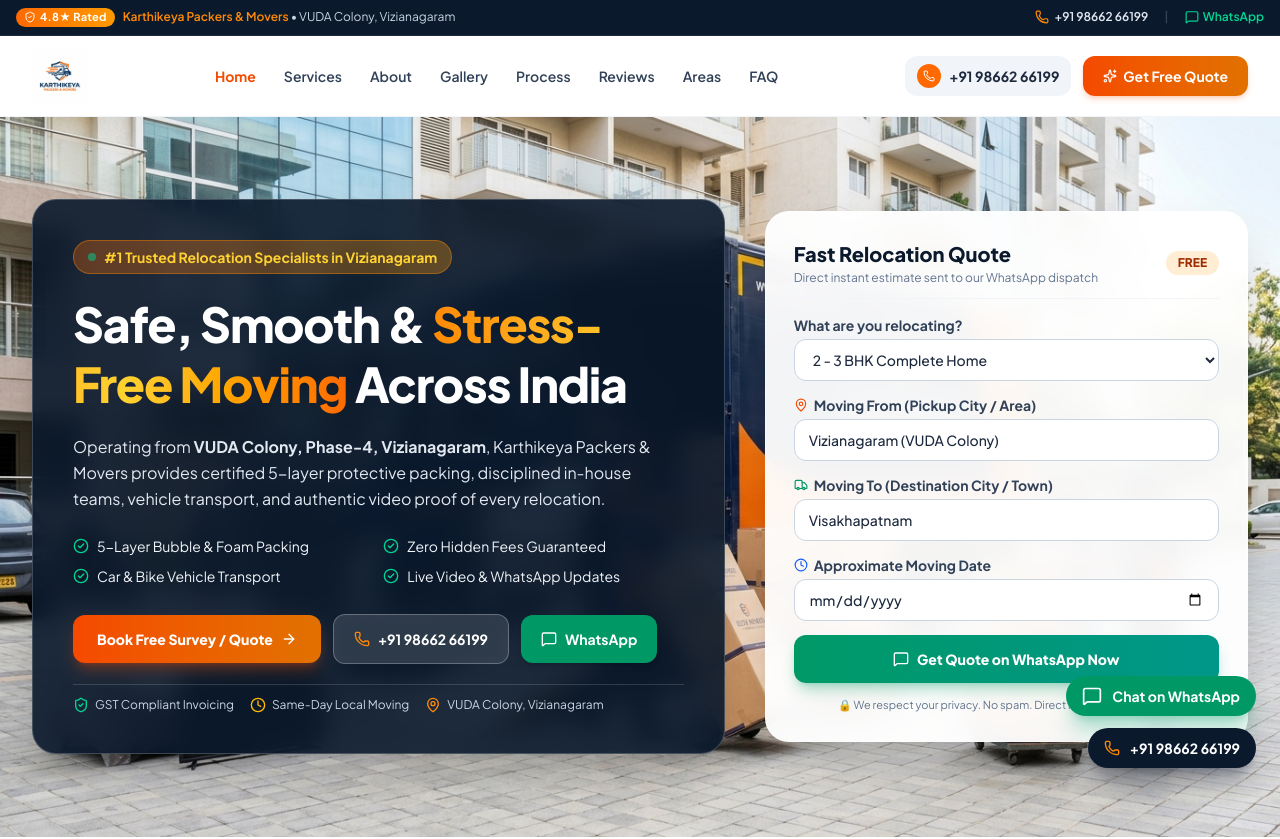
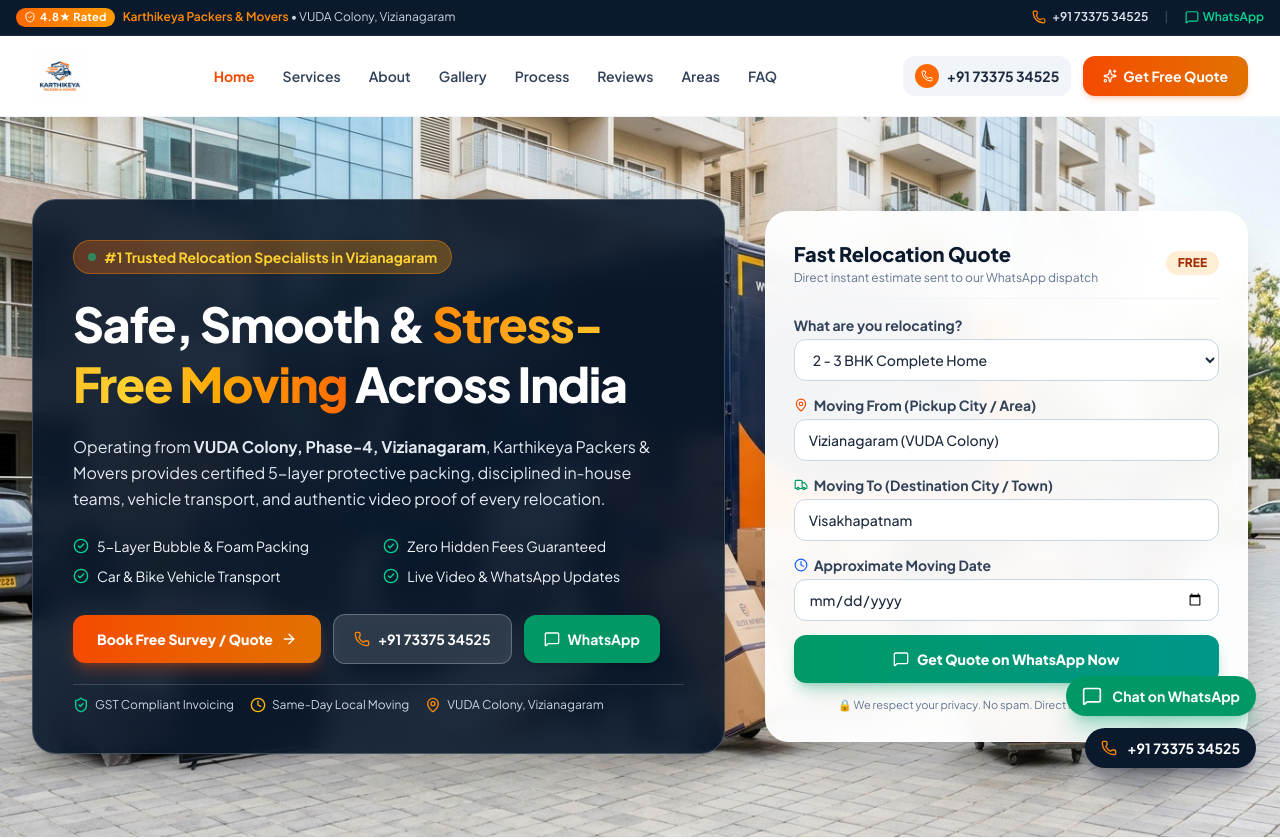
Before and after one commit to lunacoderl/karthikeyapackersmovers, a React (Vite) app: page / in a window 1280 px wide. Shown: the top 839 px of the page. Built offline with nearby package versions, Linux system fonts and the light colour scheme.

Commit message:
fix(contact): update primary mobile number and WhatsApp to 7337534525

```diff
--- a/PROJECT_MEMORY/PROJECT_STATE.md
+++ b/PROJECT_MEMORY/PROJECT_STATE.md
@@ -5,7 +5,7 @@
 - **Primary Operational Base**: Vizianagaram, Andhra Pradesh, India
 - **Signboard Address**: D. No. 123, VUDA Colony, Phase-4, 40 Ward, Vizianagaram District, Mandal – 535003
 - **Primary Domain (Vercel Ready)**: `https://www.karthikeyapackersandmovers.online`
-- **Phone Numbers**: +91 98662 66199 / +91 94902 66199
+- **Phone Numbers**: +91 73375 34525 / +91 94945 43838
 - **Industry**: Household Shifting, Corporate Relocation, Vehicle Transportation & Long-Distance Moving
 - **Coverage Areas**: Vizianagaram Local (VUDA Colony, Cantonment, Kothavalasa), Visakhapatnam & Srikakulam coastal belt, Andhra Pradesh, Telangana (Hyderabad), and All-India Interstate Corridors
 - **Tech Stack**: React 19, TypeScript, Vite, Tailwind CSS v4, Lucide React
--- a/src/components/home/QuoteSection.tsx
+++ b/src/components/home/QuoteSection.tsx
@@ -135,7 +135,7 @@
                     name="phone"
                     value={formData.phone}
                     onChange={handleChange}
-                    placeholder="e.g. 9866266199"
+                    placeholder="e.g. 7337534525"
                     required
                     className="w-full px-4 py-3.5 rounded-xl bg-white border border-slate-300 focus:border-orange-500 focus:ring-2 focus:ring-orange-500/20 text-sm text-slate-900 outline-none transition-all shadow-xs"
                   />
--- a/src/data/company.ts
+++ b/src/data/company.ts
@@ -6,11 +6,11 @@
   primaryMessage: "The Right Vehicle. The Right Team. A Safer Move.",
   subMessage: "From local shifting across Vizianagaram & North Coastal AP to nationwide household and commercial transport, choose the vehicle size that fits your move.",
   // Primary contact lines (Can be adjusted instantly once client confirms exact digits)
-  phone1: "9866266199",
-  phone1Display: "+91 98662 66199",
+  phone1: "7337534525",
+  phone1Display: "+91 73375 34525",
   phone2: "9494543838",
   phone2Display: "+91 94945 43838",
-  whatsappNumber: "919866266199",
+  whatsappNumber: "917337534525",
   email: "contact@karthikeyapackersmovers.com",
   // Physical verified address from signboard
   addressLine1: "D. No. 123, VUDA Colony, Phase-4, 40 Ward",
--- a/src/siteSeo.ts
+++ b/src/siteSeo.ts
@@ -11,7 +11,7 @@
   baseUrl: 'https://www.karthikeyapackersandmovers.online',
   businessName: 'Karthikeya Packers & Movers',
   legalName: 'Karthikeya Packers and Movers Vizianagaram',
-  telephone: '+91 98662 66199',
+  telephone: '+91 73375 34525',
   telephoneAlt: '+91 94945 43838',
   email: 'contact@karthikeyapackersmovers.com',
   address: {
```
Also changed, not shown: PROJECT_MEMORY/CHANGELOG.md, 1 other file (tests, documents, lock files or other folders).
